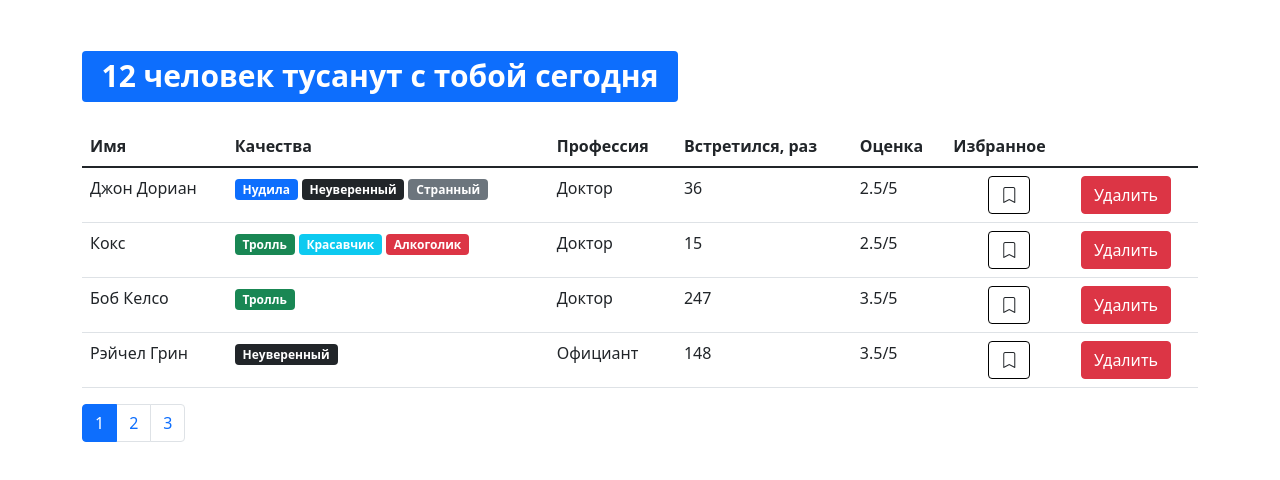
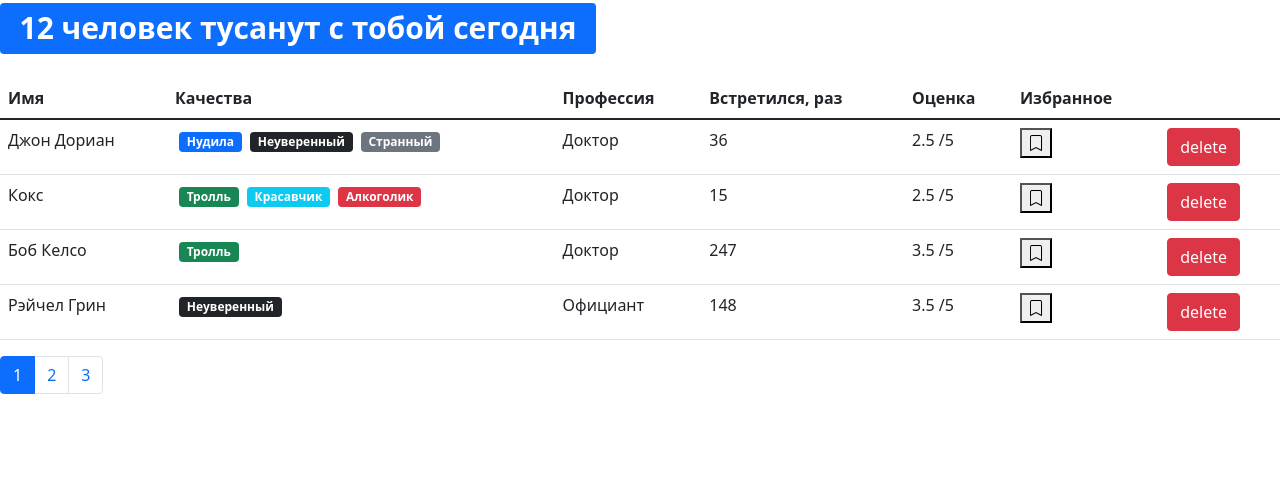
Before and after one commit to victorbobkov/fast-company, a React (Create React App) app: page / in a window 1280 px wide. Shown: the top 480 px of the page. Built offline with nearby package versions, Linux system fonts and the light colour scheme.

Commit message:
re-build

```diff
--- a/src/App.js
+++ b/src/App.js
@@ -1,31 +1,32 @@
 import React, {useState} from 'react'
 import Users from './components/Users'
-import API from './api'
+import api from './api'
 import SearchStatus from './components/SearchStatus'
 
 const App = () => {
-   const [users, setUsers] = useState(API.users.fetchAll())
-
+   const [users, setUsers] = useState(api.users.fetchAll())
    const handleDelete = (userId) => {
-      setUsers((state) => {
-         return state.filter(({ _id }) => _id !== userId)
-      })
+      setUsers(users.filter((user) => user._id !== userId))
    }
-
-   const handleToggleBookmark = (userId) => {
-      const newUsers = [...users]
-      const index = newUsers.findIndex((user) => user._id === userId)
-      newUsers[index].status = !newUsers[index].status
-      setUsers(newUsers)
+   const handleToggleBookmark = (id) => {
+      setUsers(
+         users.map((user) => {
+            if (user._id === id) {
+               return { ...user, bookmark: !user.bookmark }
+            }
+            return user;
+         })
+      )
+      console.log(id)
    }
 
    return (
-      <div className="container mt-5">
+      <div>
          <SearchStatus length={users.length} />
          <Users
-            users={users}
             onDelete={handleDelete}
             onToggleBookmark={handleToggleBookmark}
+            users={users}
          />
       </div>
    )
--- a/src/components/Bookmark.jsx
+++ b/src/components/Bookmark.jsx
@@ -1,18 +1,15 @@
-import React from 'react'
-
-const Bookmark = ({onToggleBookmark, id, status}) => {
-
-   let classes = 'bi bi-bookmark'
-   classes = status ? classes + '-star-fill' : classes
-
+import React from "react"
+import PropTypes from "prop-types"
+const Bookmark = ({ status, ...rest }) => {
    return (
-      <span
-         onClick={() => onToggleBookmark(id)}
-         className="btn btn-bookmark"
-      >
-      <i className={classes} />
-    </span>
+      <button {...rest}>
+         <i className={"bi bi-bookmark" + (status ? "-heart-fill" : "")}></i>
+      </button>
    )
 }
 
+Bookmark.propTypes = {
+   status: PropTypes.bool
+}
+
 export default Bookmark
--- a/src/components/Header.jsx
+++ /dev/null
@@ -1,27 +0,0 @@
-import React from 'react'
-
-const Header = () => {
-   const titles = [
-      'Имя',
-      'Качества',
-      'Профессия',
-      'Встретился, раз',
-      'Оценка',
-      'Избранное',
-      '',
-   ]
-
-   const header = titles.map((title, index) => (
-      <th key={titles.length - index} scope="col">
-         {title}
-      </th>
-   ))
-
-   return (
-      <>
-         {header}
-      </>
-   )
-}
-
-export default Header
--- a/src/components/Pagination.jsx
+++ b/src/components/Pagination.jsx
@@ -2,26 +2,28 @@ import React from 'react'
 import _ from 'lodash'
 import PropTypes from 'prop-types'
 
-const Pagination = ({onPageChange, itemsCount, pageSize, currentPage }) => {
+const Pagination = ({ itemsCount, pageSize, onPageChange, currentPage }) => {
+   console.log({ currentPage })
+   const pagesCount = Math.ceil(itemsCount / pageSize)
+   const pages = _.range(1, pagesCount + 1)
 
-   const pageCount = Math.ceil(itemsCount/pageSize)
-
-   if (pageCount === 1) return null
-   console.log(currentPage)
-
-   const pages = _.range(1, pageCount + 1)
-
-   return <nav>
+   if (pagesCount === 1) return null;
+   return (
+      <nav>
          <ul className="pagination">
             {pages.map((page) => (
                <li
-               className={'page-item ' +
-               (page === currentPage ? "active" : "")}
                   key={page}
+                  className={
+                     "page-item " +
+                     (page === currentPage ? "active" : "")
+                  }
                >
                   <a
                      className="page-link"
-                  onClick={() => onPageChange(page)}
+                     onClick={() => {
+                        onPageChange(page)
+                     }}
                   >
                      {page}
                   </a>
@@ -29,12 +31,14 @@ const Pagination = ({onPageChange, itemsCount, pageSize, currentPage }) => {
             ))}
          </ul>
       </nav>
+   )
 }
+
 Pagination.propTypes = {
-   onPageChange: PropTypes.func.isRequired,
    itemsCount: PropTypes.number.isRequired,
    pageSize: PropTypes.number.isRequired,
-   currentPage: PropTypes.number.isRequired
+   currentPage: PropTypes.number.isRequired,
+   onPageChange: PropTypes.func.isRequired
 }
 
 export default Pagination
--- a/src/components/User.jsx
+++ b/src/components/User.jsx
@@ -1,35 +1,49 @@
 import React from 'react'
+import PropTypes from 'prop-types'
 import Bookmark from './Bookmark'
 import Quality from './quality'
 
-const User = ({_id, name, qualities, profession, completedMeetings, rate, onDelete, onToggleBookmark, status}) => {
+const User = ({_id, name, qualities, profession, completedMeetings, rate, onDelete, bookmark, onToggleBookmark
+              }) => {
    return (
-      <tr>
+      <tr key={_id}>
          <td>{name}</td>
          <td>
-            {qualities.map(({_id, ...rest}) => (
-               <Quality key={_id} {...rest} />
+            {qualities.map((qual) => (
+               <Quality key={qual._id} {...qual} />
             ))}
          </td>
          <td>{profession.name}</td>
          <td>{completedMeetings}</td>
-         <td>{rate}/5</td>
-         <td className="text-center">
+         <td>{rate} /5</td>
+         <td>
             <Bookmark
-               onToggleBookmark={onToggleBookmark}
-               id={_id}
-               status={status}
+               status={bookmark}
+               onClick={() => onToggleBookmark(_id)}
             />
          </td>
          <td>
             <button
+               onClick={() => onDelete(_id)}
                className="btn btn-danger"
-               onClick={() => onDelete(_id)}>
-               Удалить
+            >
+               delete
             </button>
          </td>
       </tr>
    )
 }
 
+User.propTypes = {
+   _id: PropTypes.string.isRequired,
+   name: PropTypes.string.isRequired,
+   qualities: PropTypes.array,
+   profession: PropTypes.object.isRequired,
+   completedMeetings: PropTypes.number.isRequired,
+   rate: PropTypes.number.isRequired,
+   onDelete: PropTypes.func.isRequired,
+   bookmark: PropTypes.bool,
+   onToggleBookmark: PropTypes.func.isRequired
+}
+
 export default User
--- a/src/components/Users.jsx
+++ b/src/components/Users.jsx
@@ -1,48 +1,53 @@
 import React, {useState} from 'react'
+import PropTypes from 'prop-types'
 import Pagination from './Pagination'
 import {paginate} from '../utils/paginate'
 import User from './User'
-import Header from './Header'
 
-const Users = ({ users, onDelete, onToggleBookmark }) => {
-   const count = users.length
+const Users = ({ users: allUsers, ...rest }) => {
+   const [currentPage, setCurrentPage] = useState(1)
+   const count = allUsers.length
    const pageSize = 4
-   const [currentPage, setCurrentPage] = useState(1)
+
    const handlePageChange = (pageIndex) => {
-      console.log('page', pageIndex)
       setCurrentPage(pageIndex)
+      console.log("page: ", pageIndex)
    }
-   const userCrop = paginate(users, currentPage, pageSize)
 
-   const rows = userCrop.map((user) => (
-      <User
-         key={user._id}
-         {...user}
-         onDelete={onDelete}
-         onToggleBookmark={onToggleBookmark}
-      />
-   ))
-
+   const usersCrop = paginate(allUsers, currentPage, pageSize)
    return (
-      <div>
-         {users.length && (
+      <>
+         {count > 0 && (
             <table className="table">
                <thead>
                <tr>
-                  <Header />
+                  <th scope="col">Имя</th>
+                  <th scope="col">Качества</th>
+                  <th scope="col">Профессия</th>
+                  <th scope="col">Встретился, раз</th>
+                  <th scope="col">Оценка</th>
+                  <th scope="col">Избранное</th>
+                  <th />
                </tr>
                </thead>
-               <tbody>{rows}</tbody>
+               <tbody>
+               {usersCrop.map((user) => (
+                  <User {...rest} {...user} key={user._id} />
+               ))}
+               </tbody>
             </table>
          )}
          <Pagination
             itemsCount={count}
             pageSize={pageSize}
+            currentPage={currentPage}
             onPageChange={handlePageChange}
-            currentPage={currentPage}
          />
-      </div>
+      </>
    )
+}
+Users.propTypes = {
+   users: PropTypes.array
 }
 
 export default Users
--- a/src/components/quality.jsx
+++ b/src/components/quality.jsx
@@ -1,11 +1,18 @@
-import React from 'react'
+import React from "react"
+import PropTypes from "prop-types"
 
-const Quality = ({color, name}) => {
+const Quality = ({ color, name, _id }) => {
    return (
-      <span className={`badge bg-${color} me-1`}>
-         {name}
-      </span>
+      <span className={"badge m-1 bg-" + color} key={_id}>
+            {name}
+        </span>
    )
 }
 
+Quality.propTypes = {
+   color: PropTypes.string.isRequired,
+   name: PropTypes.string.isRequired,
+   _id: PropTypes.string.isRequired
+}
+
 export default Quality
--- a/src/index.css
+++ b/src/index.css
@@ -3,15 +3,15 @@
 body {
   margin: 0;
   font-family: -apple-system, BlinkMacSystemFont, 'Segoe UI', 'Roboto', 'Oxygen',
-    'Ubuntu', 'Cantarell', 'Fira Sans', 'Droid Sans', 'Helvetica Neue',
-    sans-serif;
+  'Ubuntu', 'Cantarell', 'Fira Sans', 'Droid Sans', 'Helvetica Neue',
+  sans-serif;
   -webkit-font-smoothing: antialiased;
   -moz-osx-font-smoothing: grayscale;
 }
 
 code {
   font-family: source-code-pro, Menlo, Monaco, Consolas, 'Courier New',
-    monospace;
+  monospace;
 }
 
 .btn.btn-bookmark {
```
Also changed, not shown: src/components/groupList.jsx (added, +15 -0 lines), src/index.js (+9 -9 lines). Lines whose indentation alone changed are shown as unchanged.
